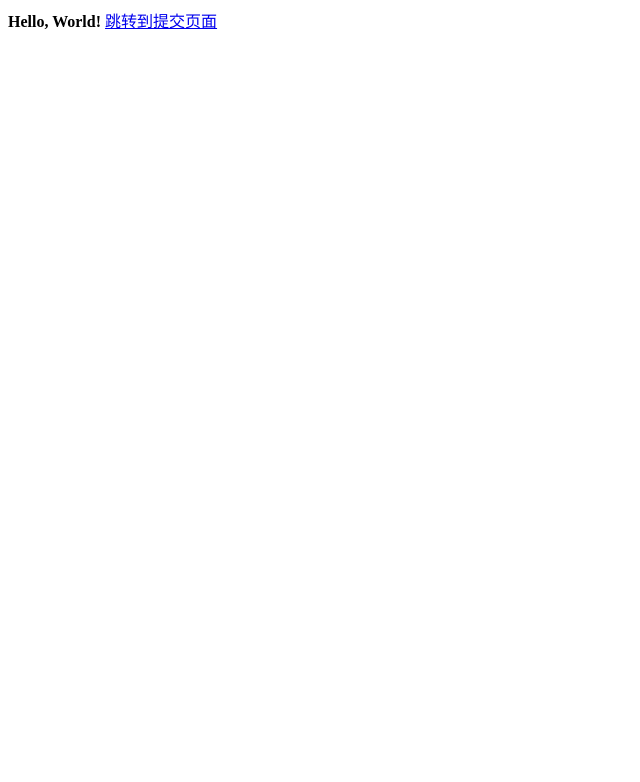
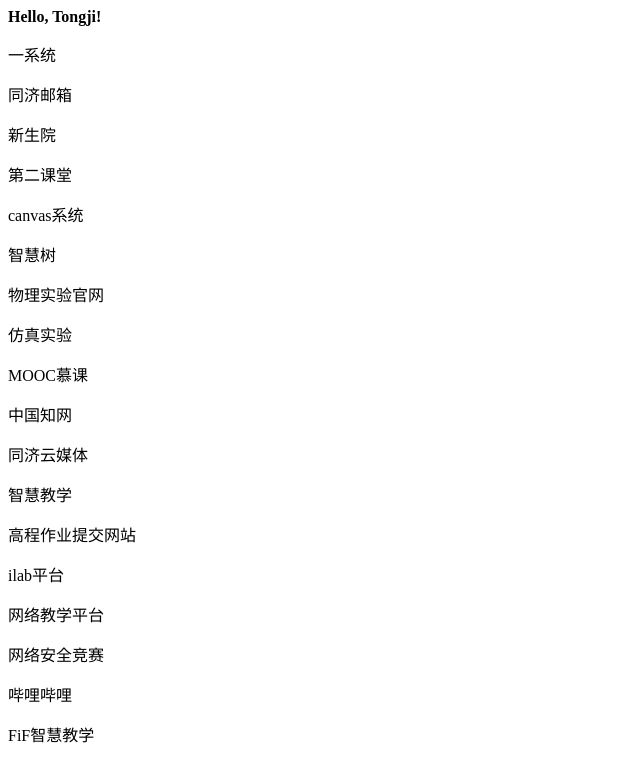
Before and after one commit to yumengmccc/yumeng01, a plain HTML site: page index.html in a window 1280 px wide. Shown: the whole page, without its empty margins (0-640 px from the left). Drawn offline with Linux system fonts and the light colour scheme.

Commit message:
Update index.html

```diff
--- a/index.html
+++ b/index.html
@@ -1,4 +1,23 @@
 <html>
-  <strong>Hello, World! </strong>
-  <a href="https://yumengmccc.github.io/yumeng01/new.html">跳转到提交页面</a>
+  <strong>Hello, Tongji! </strong>
+  <div stype="padding:30px">
+    <p href="https://1.tongji.edu.cn/">一系统</p>
+    <p href="https://mail.tongji.edu.cn/">同济邮箱</p>
+    <p href="https://xsy.tongji.edu.cn/">新生院</p>
+    <p href="https://itongjis.tongji.edu.cn/">第二课堂</p>
+    <p href="https://canvas.tongji.edu.cn/">canvas系统</p>
+    <p href="https://www.zhihuishu.com/">智慧树</p>
+    <p href="https://phylab.tongji.edu.cn/">物理实验官网</p>
+    <p href="https://phyvr.tongji.edu.cn/">仿真实验</p>
+    <p href="https://www.icourse163.org/">MOOC慕课</p>
+    <p href="https://www.cnki.net/">中国知网</p>
+    <p href="https://v.tongji.edu.cn/">同济云媒体</p>
+    <p href="https://education.cmc.tongji.edu.cn/">智慧教学</p>
+    <p href="https://10.80.42.245/login.php/">高程作业提交网站</p>
+    <p href="https://www.ilab-x.com/">ilab平台</p>
+    <p href="https://e-learning.tongji.edu.cn/">网络教学平台</p>
+    <p href="https://ctf.tongji.edu.cn/">网络安全竞赛</p>
+    <p href="https://www.bilibili.com/">哔哩哔哩</p>
+    <p href="https://www.fifedu.com/iplat/html/">FiF智慧教学</p>
+  </div>
 </html>
```
